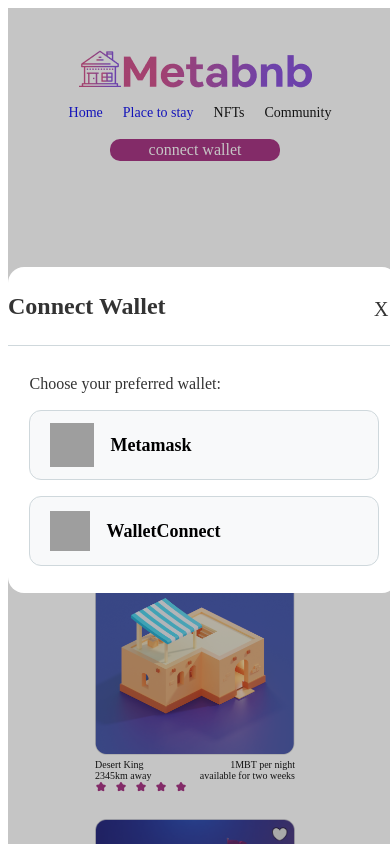
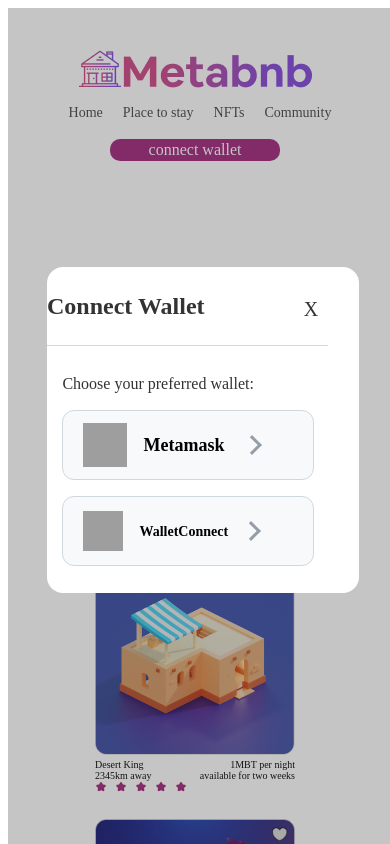
Before and after one commit to Emmydon1989/project3, a React (Create React App) app: page /Place in a window 390 px wide. Both pictures are taken after a click on the button "connect wallet". Shown: the top 844 px of the page. Built offline with nearby package versions, Linux system fonts and the light colour scheme; grey boxes are pictures that could not be loaded.

Commit message:
fix: modal responsive

```diff
--- a/src/Modal.js
+++ b/src/Modal.js
@@ -12,11 +12,11 @@
                         <p>Choose your preferred wallet:</p>
                         <div id="modalMetamask">
                             <img alt="" src="assets/meta_wallet.png" id="metamaskImg"/>
-                            <span>Metamask</span><i class="arrowRight metamaskArrow"></i>
+                            <span id="Arrow1">Metamask</span><i class="arrowRight metamaskArrow"></i>
                         </div>
                         <div id="walletConnect">
                             <img alt="" src="assets/connect_wallet.png" id="walletConnectImg"/>
-                            <span>WalletConnect</span><i class="arrowRight"></i>
+                            <span id="Arrow2">WalletConnect</span><i class="arrowRight walletArrow"></i>
                         </div>
                     </div>
                 </div>
--- a/src/index.css
+++ b/src/index.css
@@ -33,9 +33,11 @@
   list-style: none;
   text-decoration: none;
   border: none;
+  color: #434343;
 }
 #links{
   text-decoration: none;
+  color: #434343;
 }
 
 #bar_img{
@@ -400,7 +402,6 @@
   flex-direction: column;
   background-color: #FFFFFF;
   width: 100%;
-
   align-items: center;
   justify-content: center;
 }
@@ -493,17 +494,17 @@
 
 }
 #modal{
-  width: 600px;
+  width: 50%;
   height: 326px;
   background: white;
   border-radius: 16px;
+
 }
 #modalHead{
   display: flex;
   align-items: center;
   justify-content: space-between;
-
-  width: 100%;
+  width: 90%;
   height: 78px;
   border-bottom: 1px solid #CFD8DC;
   font-family: 'Red Rose';
@@ -523,10 +524,10 @@
   font-weight: 400;
   font-size: 20px;
   cursor: pointer;
-
+  display: flex;
 }
 #modalLinks{
-  width: 100%;
+  width: 90%;
   height: 248px;
   display: flex;
   flex-direction: column;
@@ -538,7 +539,7 @@
   display: flex;
   flex-direction: column;
   gap: 16px;
-  margin: 0;
+  margin-left: 50px;
 }
 #modalMetamask{
   width: 100%;
@@ -598,10 +599,9 @@
   display: inline-block;
   padding: 3px;
   transform: rotate(-45deg);
-  margin-left: 50%;
-
 }
 .metamaskArrow{margin-left: 55.5%;}
+.walletArrow{margin-left: 49%;}
 #dnav{
   width: 100%;
   height: 100%;
@@ -622,6 +622,8 @@
   #header2_text{font-size: 24px;}
   #container3_main1{display: flex; margin-top: 0px;}
   #nft_logo{width: 600px; height: 510px;}
+  .metamaskArrow{margin-left: 40px; height: 5px; width: 5px;}
+  .walletArrow{margin-left: 10px; height: 5px; width: 5px;}
 }
 @media screen and (max-width:768px) {
   #bar{flex-direction: column; justify-content: center; align-items: center;}
@@ -633,15 +635,25 @@
   footer,#conatiner3_main,#metamask_bar{flex-direction: column; align-items:center; width: 100%;}
   #foot2,#foot1{margin: 0%; display: flex; justify-content: center; align-items: center;}
   #header2_text{font-size: 16px;} #container3_main1{display: flex; margin-top: 90px;}
-  #ul_items4{width:100%; font-size: 14px;}
+  #ul_items4{width:100%; font-size: 14px;} #metawallet{margin-left: 20px;}
+  #walletConnect{font-size: 18px;}
+  #modal{width: 70%;}
+  .metamaskArrow{margin-left: 25px; height: 5px; width: 5px;}
+  .walletArrow{margin-left: 3px; height: 5px; width: 5px;}
 
 }
 @media screen and (max-width: 480px){
   #images_desert2,#images_desert{grid-template-columns: 1fr;}
   #ul_items4{display: grid; grid-template-columns: 1fr 1fr; place-items: center; gap: 10px;
   font-size: 16px;} #bar_list{display: flex; justify-content: center; font-size: 14px; gap: 20px;}
-  #bar{margin-top: 30px;} #bar_list{display: flex; padding-right: 30px;}
+  #bar{margin-top: 30px;}
+  #bar_list{display: flex; padding-right: 30px;}
   #h{font-size: 36px;} #p{font-size: 16px;}
+  #walletConnect{font-size: 14px;}
+  #metawallet{margin: 0;}
+  #modal{width: 80%;}
+  .metamaskArrow{margin-left: 5px;}
+  .walletArrow{margin-left: 0px;}
   #header4_text{display: grid; place-items: center; gap:10px}
   #main_diagrams{flex-direction: column; height: 750px;} #header2_text{font-size: 10px;}
   #container3_main1>h3{width: 100%;} #nft_logo{width: 300px; height: 280px;}
```
